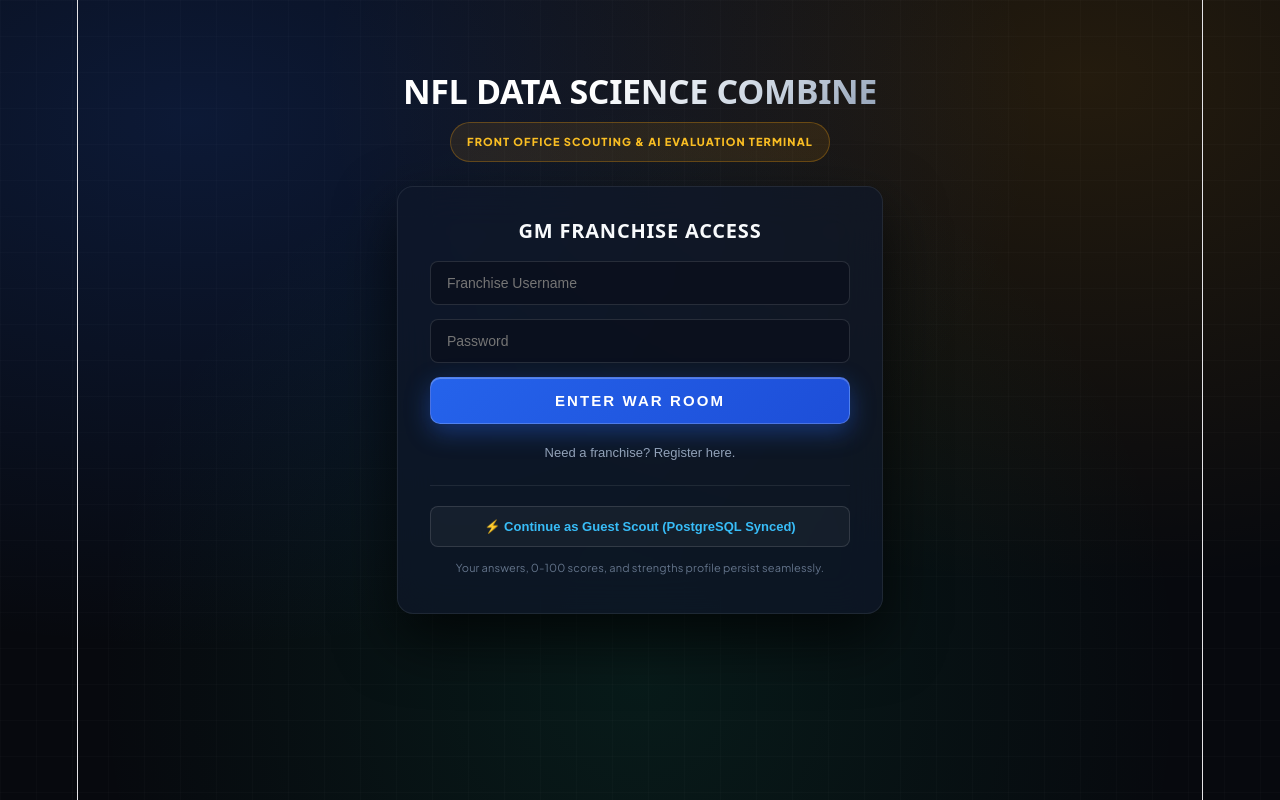
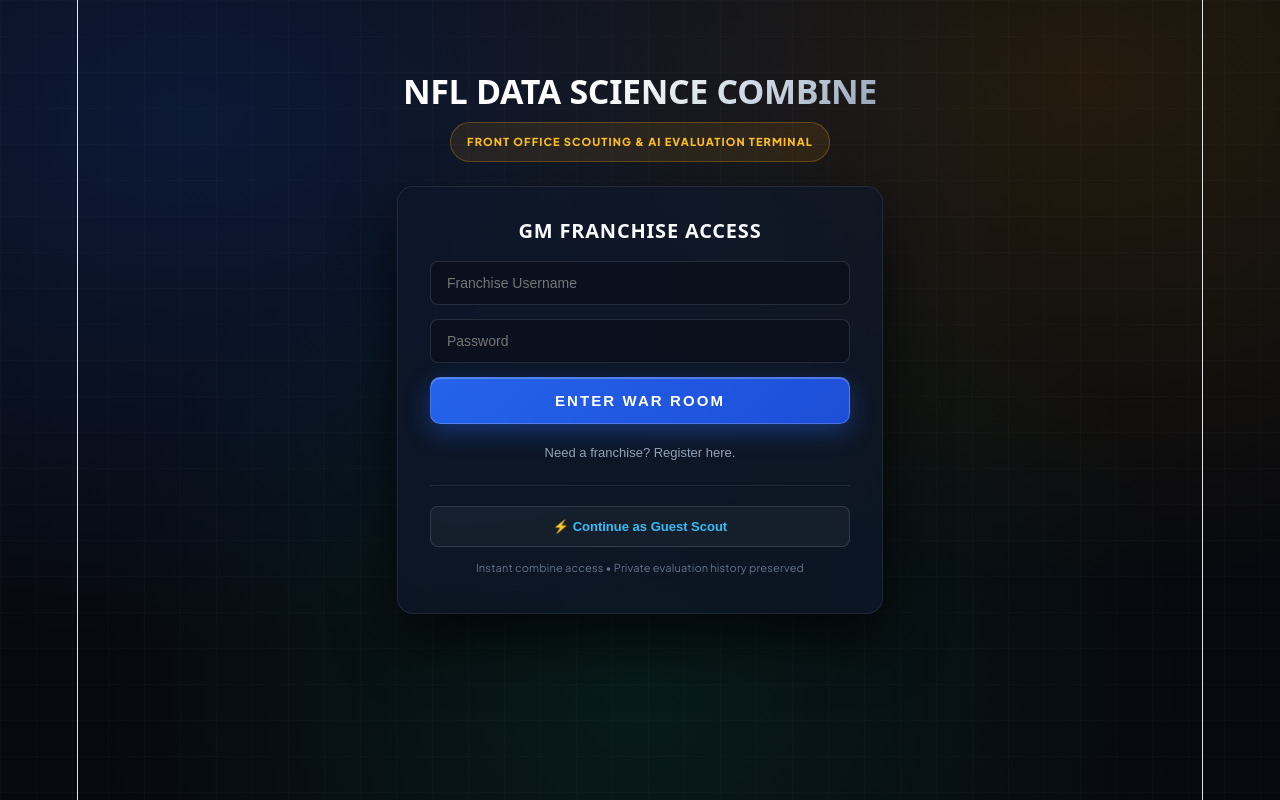
Before and after one commit to gobinathrc/interview-frontend, a React (Vite) app: page / in a window 1280 px wide. Built offline with nearby package versions, Linux system fonts and the light colour scheme.

Commit message:
Update App.tsx

```diff
--- a/src/App.tsx
+++ b/src/App.tsx
@@ -430,10 +430,10 @@
                 transition: 'all 0.2s ease'
               }}
             >
-              ⚡ Continue as Guest Scout (PostgreSQL Synced)
+              ⚡ Continue as Guest Scout
             </button>
             <div style={{ fontSize: '11px', color: '#64748b', marginTop: '8px', textAlign: 'center' }}>
-              Your answers, 0-100 scores, and strengths profile persist seamlessly.
+              Instant combine access • Private evaluation history preserved
             </div>
           </div>
         </div>
@@ -454,7 +454,7 @@
       <div className="war-room-nav">
         <div className="status-badge">
           <span className="live-dot" />
-          <span>COMBINE LIVE • POSTGRESQL SYNCED</span>
+          <span>COMBINE ACTIVE • LIVE WAR ROOM</span>
         </div>
 
         <div className="nav-actions">
@@ -469,7 +469,7 @@
 
       {/* ── HEADER ── */}
       <div className="draft-header">
-        <h1>NFL Data Science Draft Combine</h1>
+        <h1>NFL Data Science Combine</h1>
         <div className="headline-tag">
           {token ? `GM ${username} • Front Office Command` : `Guest Scout [${guestId}] • Candidate Assessment`}
         </div>
```
